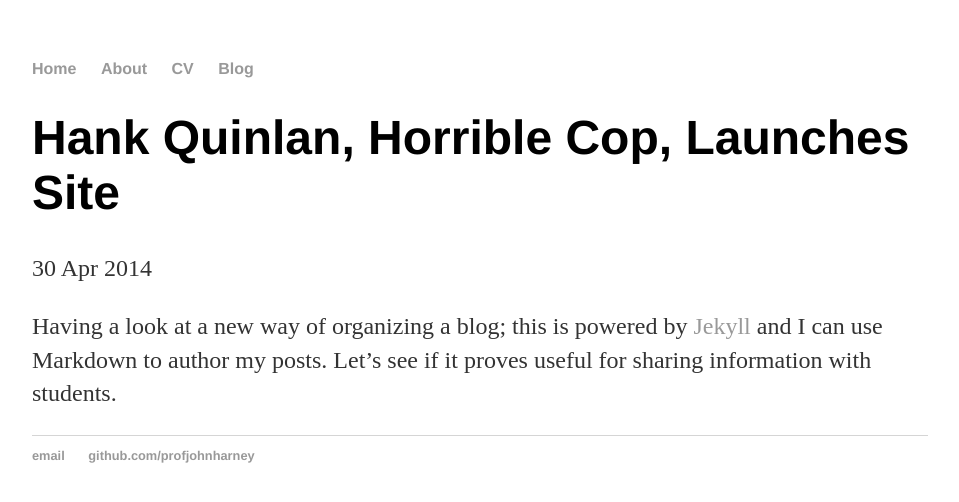
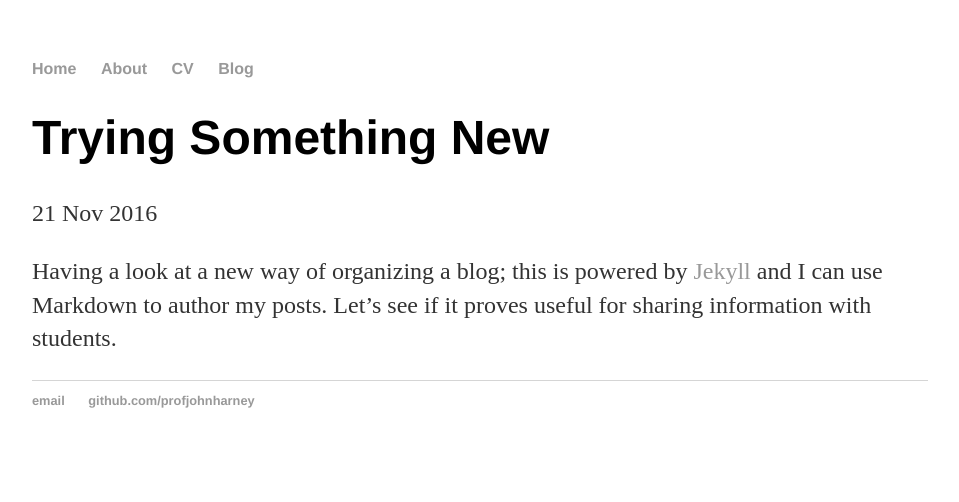
Before and after one commit to profjohnharney/profjohnharney.github.io, a Jekyll site: the page built from _posts/2016-11-21-setting-up-a-jekyll-page.md, in a window 1280 px wide. Shown: the top 502 px of the page, without its empty margins (160-1119 px from the left). Built offline with Jekyll 4.4.1, drawn with Linux system fonts in a browser that asks for light colours.

Commit message:
Changed title and date

```diff
--- a/_posts/2016-11-21-setting-up-a-jekyll-page.md
+++ b/_posts/2016-11-21-setting-up-a-jekyll-page.md
@@ -1,6 +1,6 @@
 ---
 layout: post
-title: "Hank Quinlan, Horrible Cop, Launches Site"
-date: 2014-04-30
+title: "Trying Something New"
+date: 2016-11-21
 ---
 Having a look at a new way of organizing a blog; this is powered by [Jekyll](http://jekyllrb.com) and I can use Markdown to author my posts. Let's see if it proves useful for sharing information with students.
```
